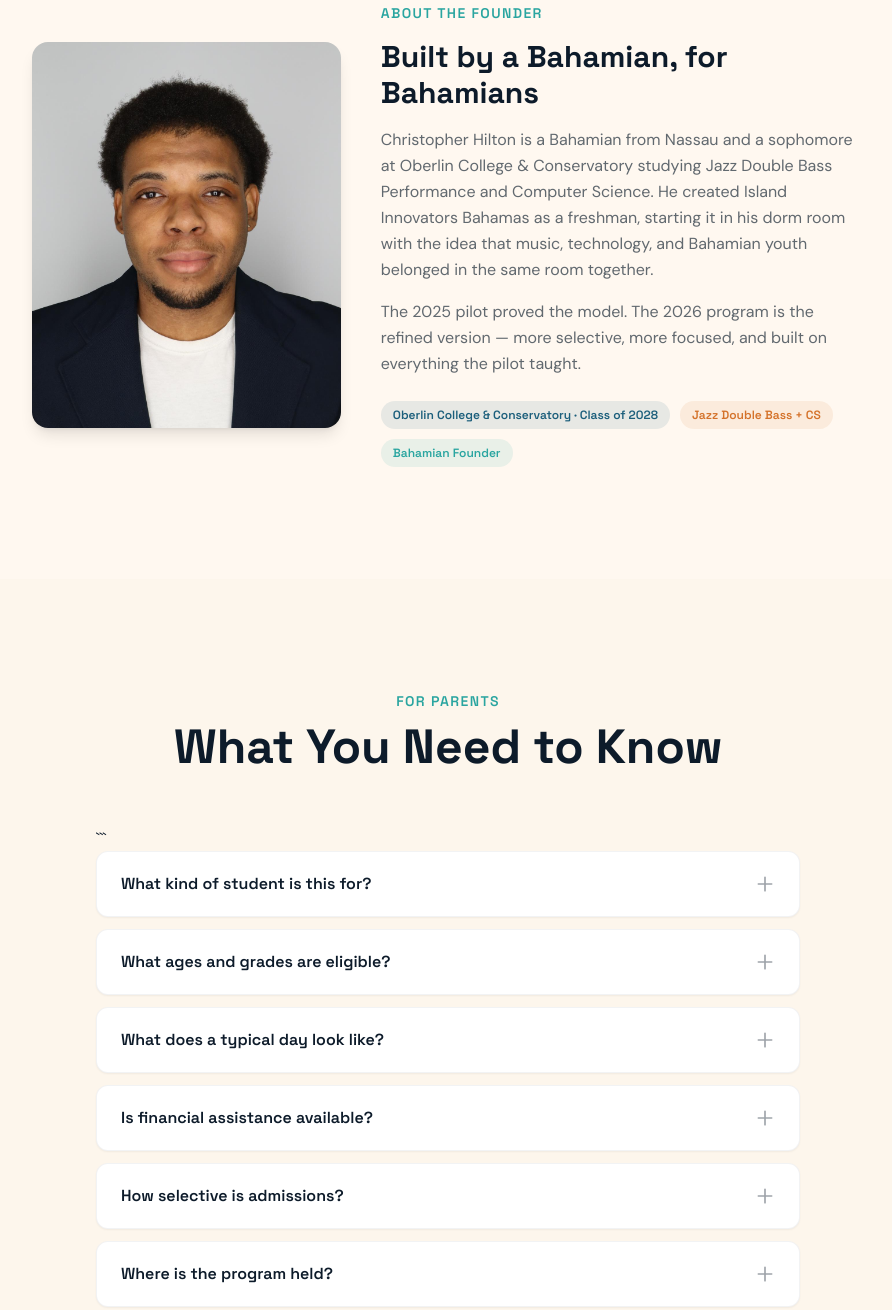
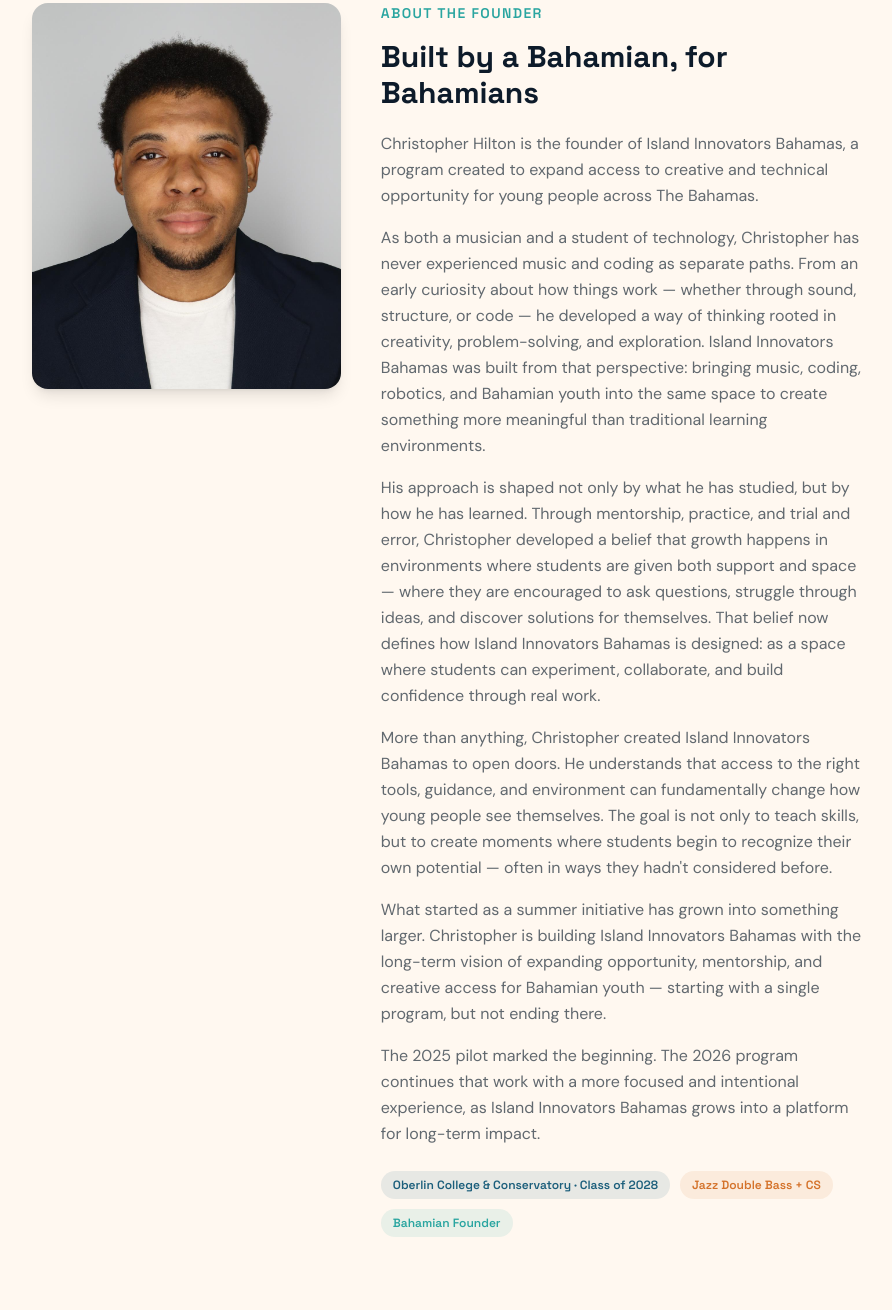
Before and after one commit to Island-Innovators-Bahamas/island-innovators-bahamas.github.io, a plain HTML site: page index.html in a window 1280 px wide. Shown: the part 6505-7815 px from the top of the page, without its empty margins (192-1084 px from the left). Drawn offline with nearby package versions, Linux system fonts and the light colour scheme.

Commit message:
Update index.html

```diff
--- a/index.html
+++ b/index.html
@@ -620,15 +620,21 @@
 
   <section id="founder" class="py-20 sm:py-28 bg-sand">
     <div class="max-w-4xl mx-auto px-4 sm:px-6 lg:px-8">
-      <div class="reveal grid md:grid-cols-5 gap-10 items-center">
+      <div class="reveal grid md:grid-cols-5 gap-10 items-start">
         <div class="md:col-span-2 flex justify-center">
           <img src="Professional_Headshot.jpeg" alt="Christopher Hilton, Founder of Island Innovators Bahamas" class="w-52 h-52 md:w-full md:h-auto rounded-2xl object-cover shadow-lg aspect-square md:aspect-[4/5]" style="object-position: center 32%">
         </div>
         <div class="md:col-span-3 text-center md:text-left">
           <p class="text-teal font-heading font-semibold text-sm uppercase tracking-widest mb-4">About the Founder</p>
-          <h2 class="font-heading font-bold text-2xl sm:text-3xl text-night mb-4">Built by a Bahamian, for Bahamians</h2>
-          <p class="text-night/65 leading-relaxed mb-4">Christopher Hilton is a Bahamian from Nassau and a sophomore at Oberlin College &amp; Conservatory studying Jazz Double Bass Performance and Computer Science. He created Island Innovators Bahamas as a freshman, starting it in his dorm room with the idea that music, technology, and Bahamian youth belonged in the same room together.</p>
-          <p class="text-night/65 leading-relaxed mb-6">The 2025 pilot proved the model. The 2026 program is the refined version — more selective, more focused, and built on everything the pilot taught.</p>
+          <h2 class="font-heading font-bold text-2xl sm:text-3xl text-night mb-5">Built by a Bahamian, for Bahamians</h2>
+          <div class="space-y-4 mb-6">
+            <p class="text-night/65 leading-relaxed">Christopher Hilton is the founder of Island Innovators Bahamas, a program created to expand access to creative and technical opportunity for young people across The Bahamas.</p>
+            <p class="text-night/65 leading-relaxed">As both a musician and a student of technology, Christopher has never experienced music and coding as separate paths. From an early curiosity about how things work — whether through sound, structure, or code — he developed a way of thinking rooted in creativity, problem-solving, and exploration. Island Innovators Bahamas was built from that perspective: bringing music, coding, robotics, and Bahamian youth into the same space to create something more meaningful than traditional learning environments.</p>
+            <p class="text-night/65 leading-relaxed">His approach is shaped not only by what he has studied, but by how he has learned. Through mentorship, practice, and trial and error, Christopher developed a belief that growth happens in environments where students are given both support and space — where they are encouraged to ask questions, struggle through ideas, and discover solutions for themselves. That belief now defines how Island Innovators Bahamas is designed: as a space where students can experiment, collaborate, and build confidence through real work.</p>
+            <p class="text-night/65 leading-relaxed">More than anything, Christopher created Island Innovators Bahamas to open doors. He understands that access to the right tools, guidance, and environment can fundamentally change how young people see themselves. The goal is not only to teach skills, but to create moments where students begin to recognize their own potential — often in ways they hadn't considered before.</p>
+            <p class="text-night/65 leading-relaxed">What started as a summer initiative has grown into something larger. Christopher is building Island Innovators Bahamas with the long-term vision of expanding opportunity, mentorship, and creative access for Bahamian youth — starting with a single program, but not ending there.</p>
+            <p class="text-night/65 leading-relaxed">The 2025 pilot marked the beginning. The 2026 program continues that work with a more focused and intentional experience, as Island Innovators Bahamas grows into a platform for long-term impact.</p>
+          </div>
           <div class="flex flex-wrap gap-2.5 justify-center md:justify-start">
             <span class="inline-flex items-center px-3 py-1.5 bg-ocean/10 text-ocean rounded-full text-xs font-heading font-semibold">Oberlin College &amp; Conservatory · Class of 2028</span>
             <span class="inline-flex items-center px-3 py-1.5 bg-orange/10 text-orange rounded-full text-xs font-heading font-semibold">Jazz Double Bass + CS</span>
```
